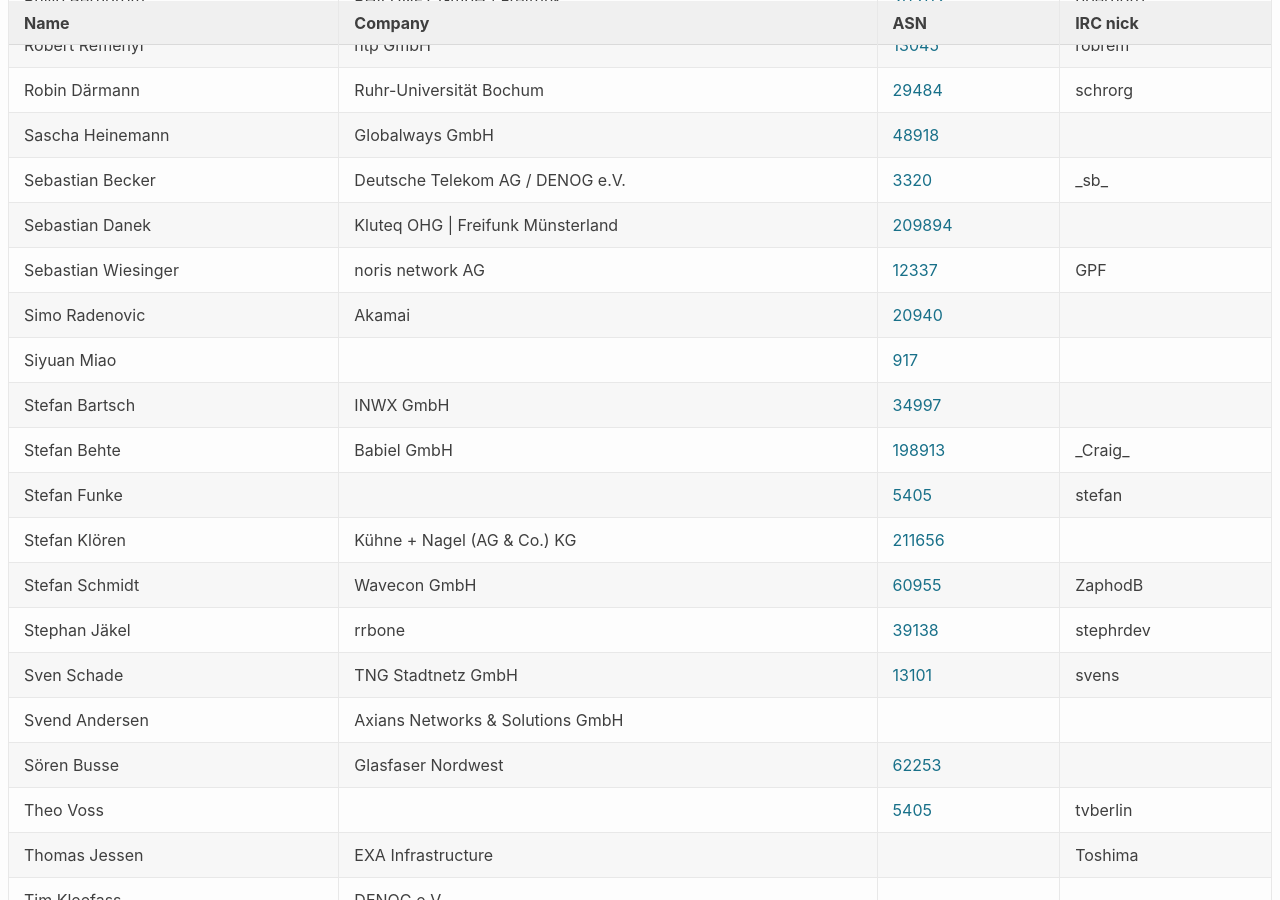
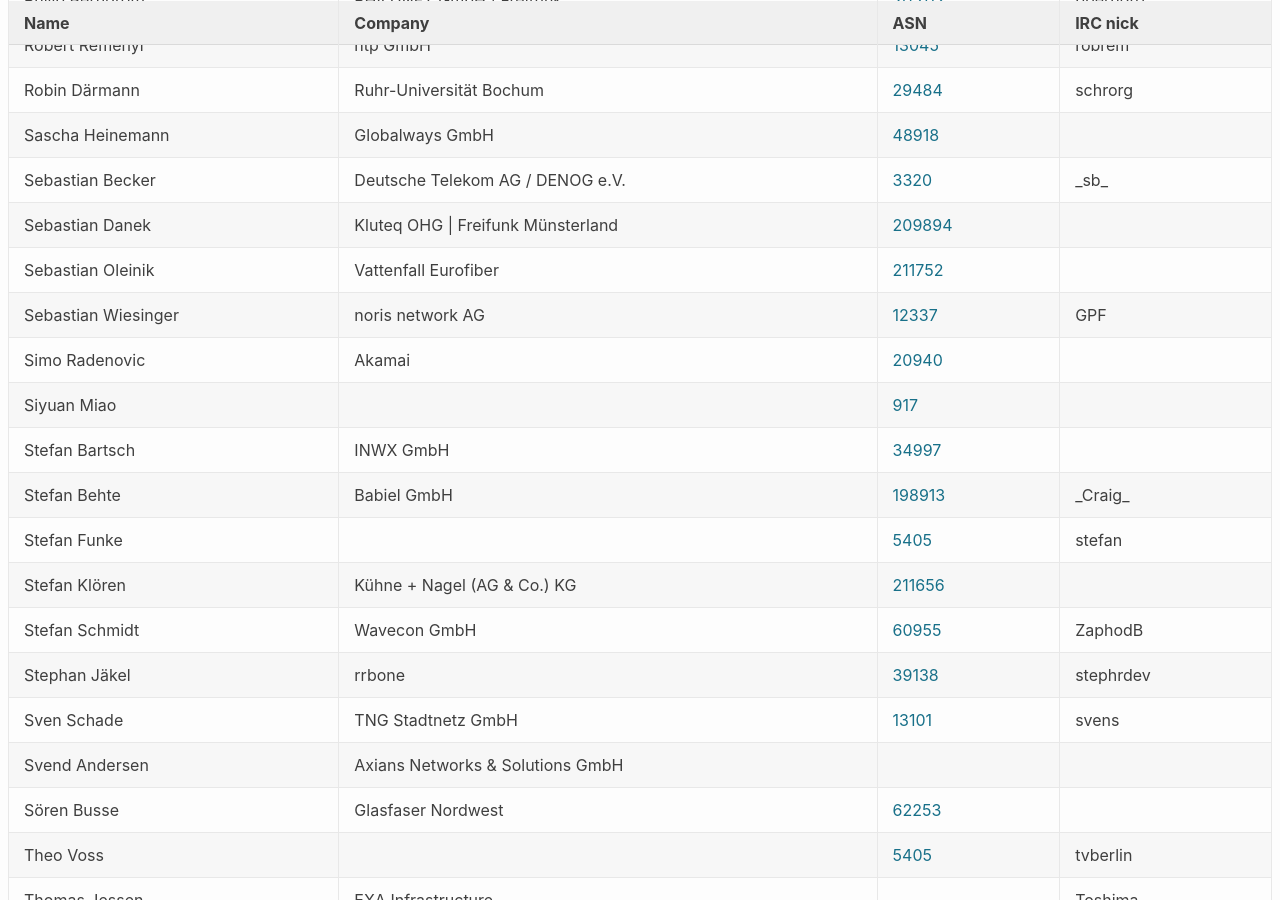
Before and after one commit to denog/pretix-attendeelist, a Jekyll site: the page built from denog15/index.md, in a window 1280 px wide and 900 px high, scrolled down 4249 px. Built offline with Jekyll 4.4.1, drawn with Linux system fonts in a browser that asks for light colours.

Commit message:
Latest data: Mon Aug 28 07:48:00 UTC 2023

```diff
--- a/_data/attendees_denog15_onsite.json
+++ b/_data/attendees_denog15_onsite.json
@@ -576,6 +576,12 @@
     "asn": "209894"
   },
   {
+    "name": "Sebastian Oleinik",
+    "company": "Vattenfall Eurofiber",
+    "irc": null,
+    "asn": "211752"
+  },
+  {
     "name": "Sebastian Wiesinger",
     "company": "noris network AG",
     "irc": "GPF",
```
